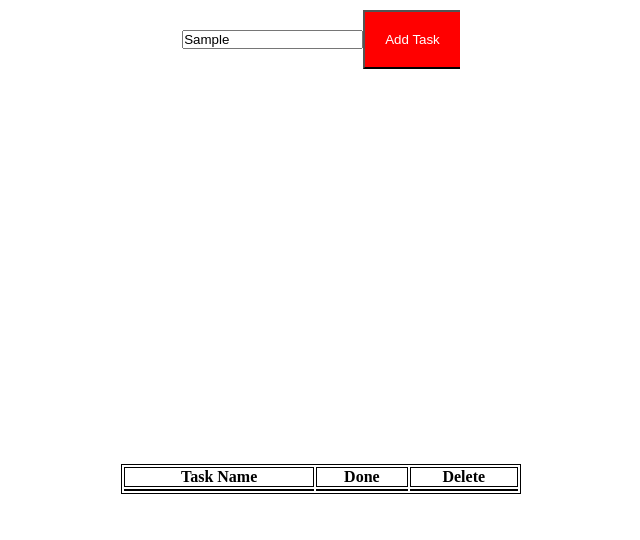
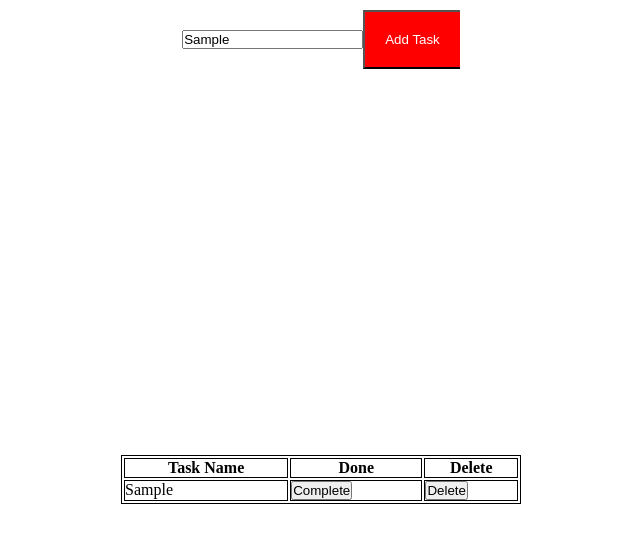
Before and after one commit to Rishi4172/wae-project, a plain HTML site: page index.html in a window 1280 px wide. Both pictures are taken after typing "Sample" into the empty fields and a click on the button "Add Task". Shown: the whole page, without its empty margins (319-959 px from the left). Drawn offline with Linux system fonts and the light colour scheme.

Commit message:
Update index.html

```diff
--- a/index.html
+++ b/index.html
@@ -33,6 +33,7 @@
         border-right: 50px;
         padding: 20px;
     }
+
     .box {
         display: flex;
         flex-direction: row;
@@ -41,6 +42,7 @@
         justify-self: center;
         margin: 10px;
     }
+
     .table-box {
         height: 100vh;
     }
@@ -48,7 +50,7 @@
 
 <body>
     <div class="box task-box">
-        <input name="task-name" id="task-name" placeholder="New Task" />
+        <input name="task-name" id="task-name" onchange="addTask()" placeholder="New Task" />
         <button id="add-task">Add Task</button>
     </div>
     <div class="box table-box">
@@ -58,19 +60,33 @@
                 <th>Done</th>
                 <th>Delete</th>
             </tr>
-            <tr>
-                <td></td>
-                <td></td>
-                <td></td>
-            </tr>
+
         </table>
     </div>
 </body>
 <script>
     let button = document.getElementById("add-task");
-    button.addEventListener("click", function( ) {
-        localStorage.setItem("task", "task yha aayega input se")
+    let input = document.getElementById("task-name");
+    let inputValue;
+    let tasks =[];
+    let table = document.querySelector('tbody')
+
+    function addTask() {
+        inputValue = input.value;
+        tasks.push(inputValue)
+    }
+    button.addEventListener("click", function () {
+        localStorage.setItem("allTasks", JSON.stringify(tasks) )
+        localStorage.setItem("taskNumber", tasks.length)
+        table.insertAdjacentHTML("beforeend", `
+         <tr>
+               <td>${inputValue}</td>
+               <td><button>Complete</button></td>
+               <td><button>Delete</button></td>
+           </tr>
+ `)
     })
+  console.log(table)
 
 </script>
 
```
